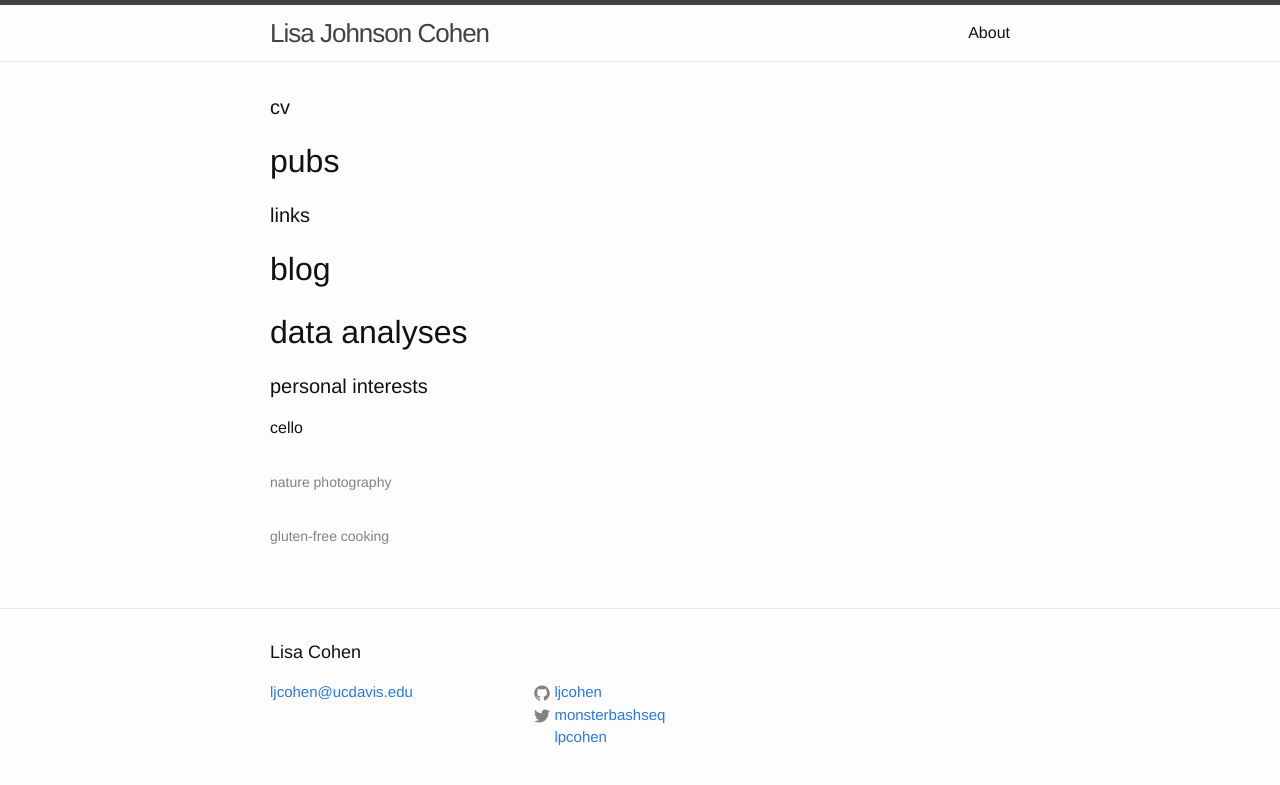
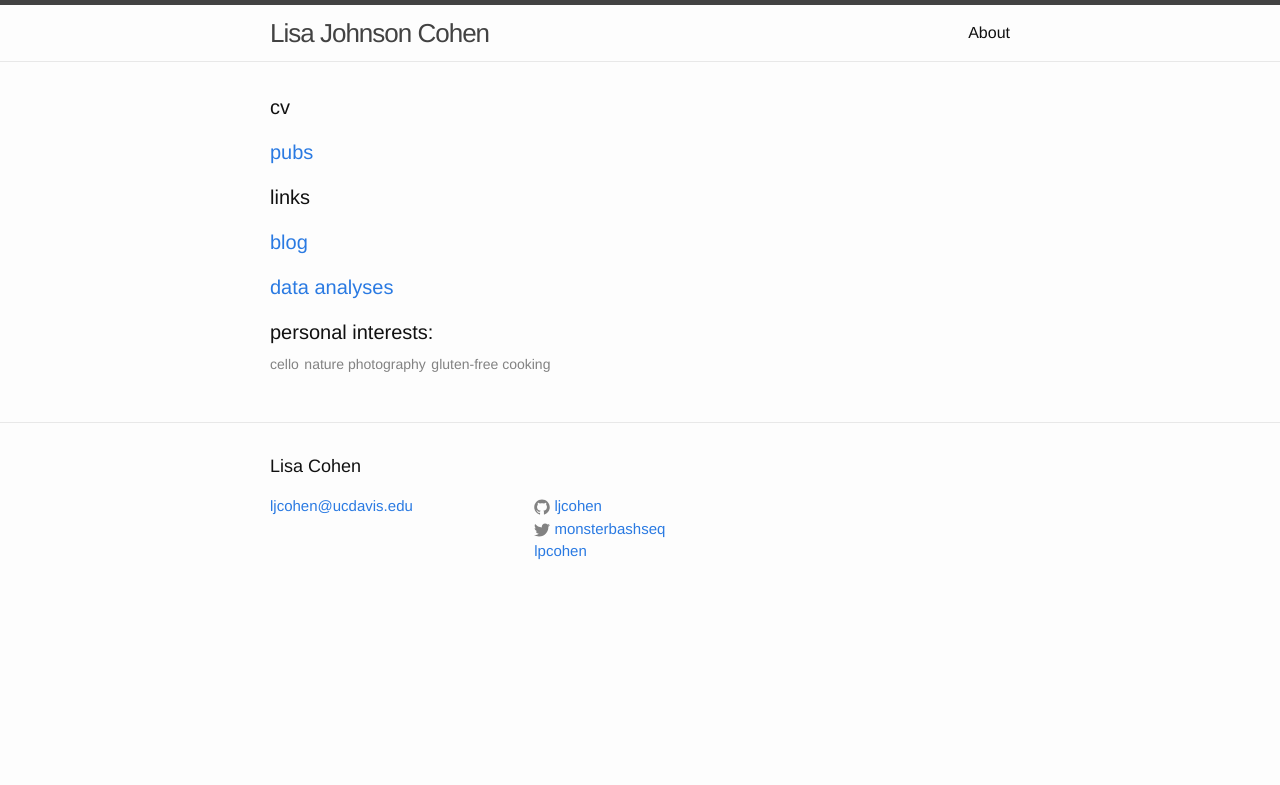
Before and after one commit to johnsolk/ljcohen.github.io_old, a Jekyll site: the page index.html, which Jekyll copies as it is, in a window 1280 px wide. Shown: the top 785 px of the page. Built offline with Jekyll 4.4.1, drawn with Linux system fonts in a browser that asks for light colours.

Commit message:
changed link syntax again

```diff
--- a/index.html
+++ b/index.html
@@ -57,21 +57,15 @@
         <div class="home">
 
   <h1 class="page-heading">cv</h1>
-  <h1 class="page-link" href="https://scholar.google.com/citations?user=o556TggAAAAJ&hl=en">pubs</a></h1>
+  <h1 class="page-heading"><a href="https://scholar.google.com/citations?user=o556TggAAAAJ&hl=en">pubs</a></h1>
   <h1 class="page-heading">links</h1>
-  <h1 class="page-link" href="https://monsterbashseq.wordpress.com/">blog</a></h1>
-  <h1 class="page-link" href="/analyses/index.html">data analyses</a></h1>
-  <h1 class="page-heading">personal interests</h1>
+  <h1 class="page-heading"><a href="https://monsterbashseq.wordpress.com/">blog</a></h1>
+  <h1 class="page-heading"><a href="http://ljcohen.github.io/analyses/">data analyses</a></h1>
+  <h1 class="page-heading">personal interests:
   <ul class="post-list">
-      <li>
-        <span class="page-link" href="https://flcellogrl.wordpress.com/">cello</a></span>
-      </li>
-      <li>
+        <span class="post-meta" href="https://flcellogrl.wordpress.com/">cello</a></span>
         <span class="post-meta">nature photography</span>
-      </li>
-      <li>
         <span class="post-meta">gluten-free cooking</span>
-      </li>
   </ul>
 
 </div>
@@ -123,12 +117,6 @@
           </li>
           <li>
             <a href="a href="https://www.flickr.com/photos/lpcohen/">
-              <span class="icon  icon--flickr">
-                <svg viewBox="0 0 16 16">
-                  <path d="M0 500q0-104 73-177t177-73 177 73 73 177-73 177-177 73-177-73-73-177zm552 0q0-104 73-177t177-73 177 73 73 177-73 177-177 73-177-73-73-177z"/>
-                </svg>
-              </span>
-
               <span class="username">lpcohen</span>
             </a>
           </li>
```
